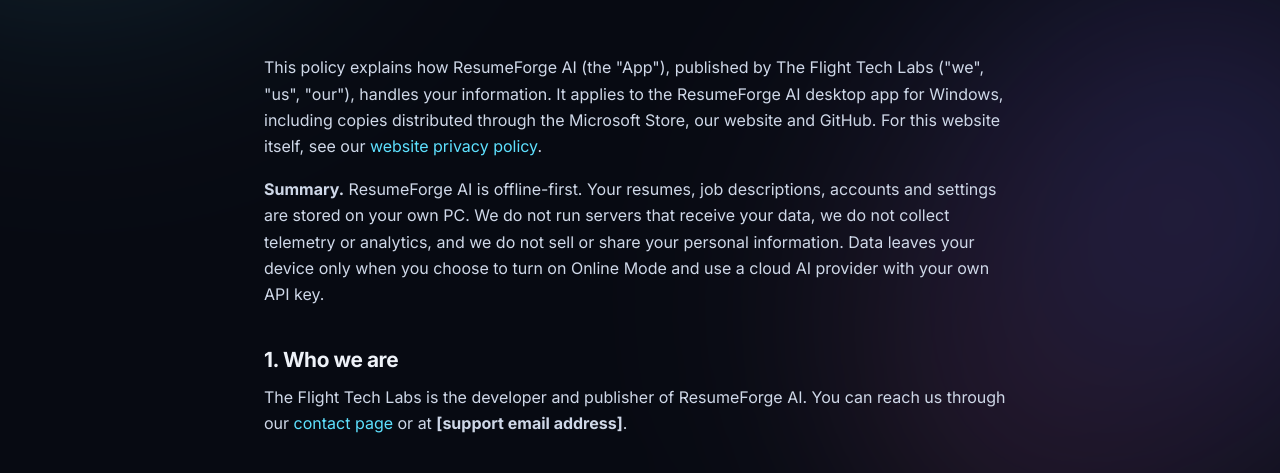
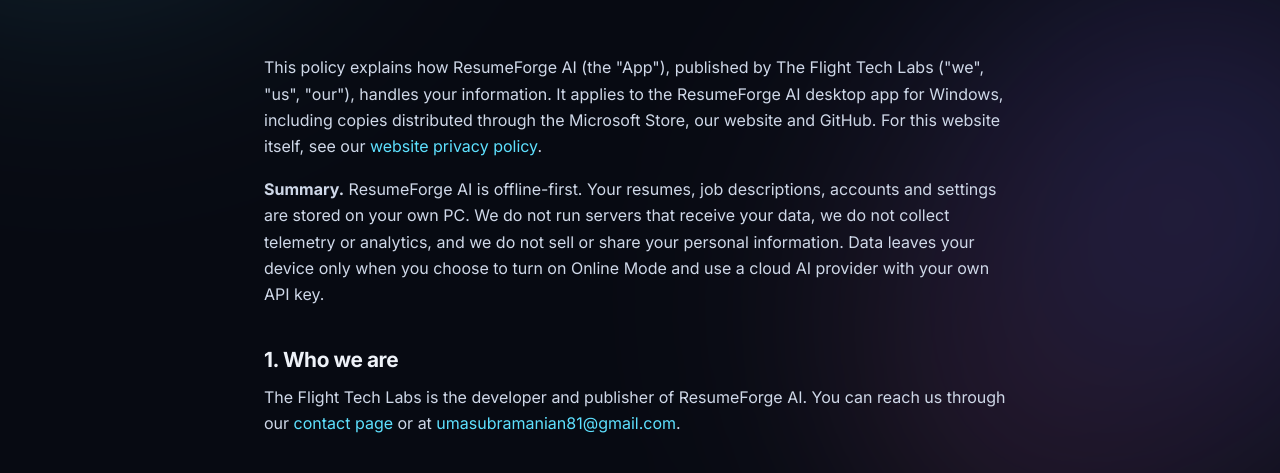
Before and after one commit to theflighttechofficial/TheFlightTechLabs, a plain HTML site: page apps/resumeforge-ai/privacy.html in a window 1280 px wide. Shown: the part 302-775 px from the top of the page. Drawn offline with Linux system fonts and the light colour scheme.

Commit message:
feat: add privacy policy page for ResumeForge AI and update contact page

```diff
--- a/apps/resumeforge-ai/privacy.html
+++ b/apps/resumeforge-ai/privacy.html
@@ -46,7 +46,7 @@
         <p><strong>Summary.</strong> ResumeForge AI is offline-first. Your resumes, job descriptions, accounts and settings are stored on your own PC. We do not run servers that receive your data, we do not collect telemetry or analytics, and we do not sell or share your personal information. Data leaves your device only when you choose to turn on Online Mode and use a cloud AI provider with your own API key.</p>
 
         <h2>1. Who we are</h2>
-        <p>The Flight Tech Labs is the developer and publisher of ResumeForge AI. You can reach us through our <a href="/contact">contact page</a> or at <strong>[support email address]</strong>.</p>
+        <p>The Flight Tech Labs is the developer and publisher of ResumeForge AI. You can reach us through our <a href="/contact">contact page</a> or at <a href="mailto:umasubramanian81@gmail.com">umasubramanian81@gmail.com</a>.</p>
 
         <h2>2. Information the App handles</h2>
         <p>To do its job, the App processes information that you choose to give it. All of this is stored locally on your device:</p>
@@ -130,7 +130,7 @@
         <p>We may update this policy when the App changes. We will post the new version on this page and update the date at the top. Significant changes will also be noted in the <a href="/changelog">changelog</a>.</p>
 
         <h2>13. Contact us</h2>
-        <p>For privacy questions or requests, contact The Flight Tech Labs through the <a href="/contact">contact page</a> or at <strong>[support email address]</strong>.</p>
+        <p>For privacy questions or requests, contact The Flight Tech Labs through the <a href="/contact">contact page</a> or at <a href="mailto:umasubramanian81@gmail.com">umasubramanian81@gmail.com</a>.</p>
       </div>
     </section>
   </main>
```
Also changed, not shown: contact.html (+1 -1 lines).
